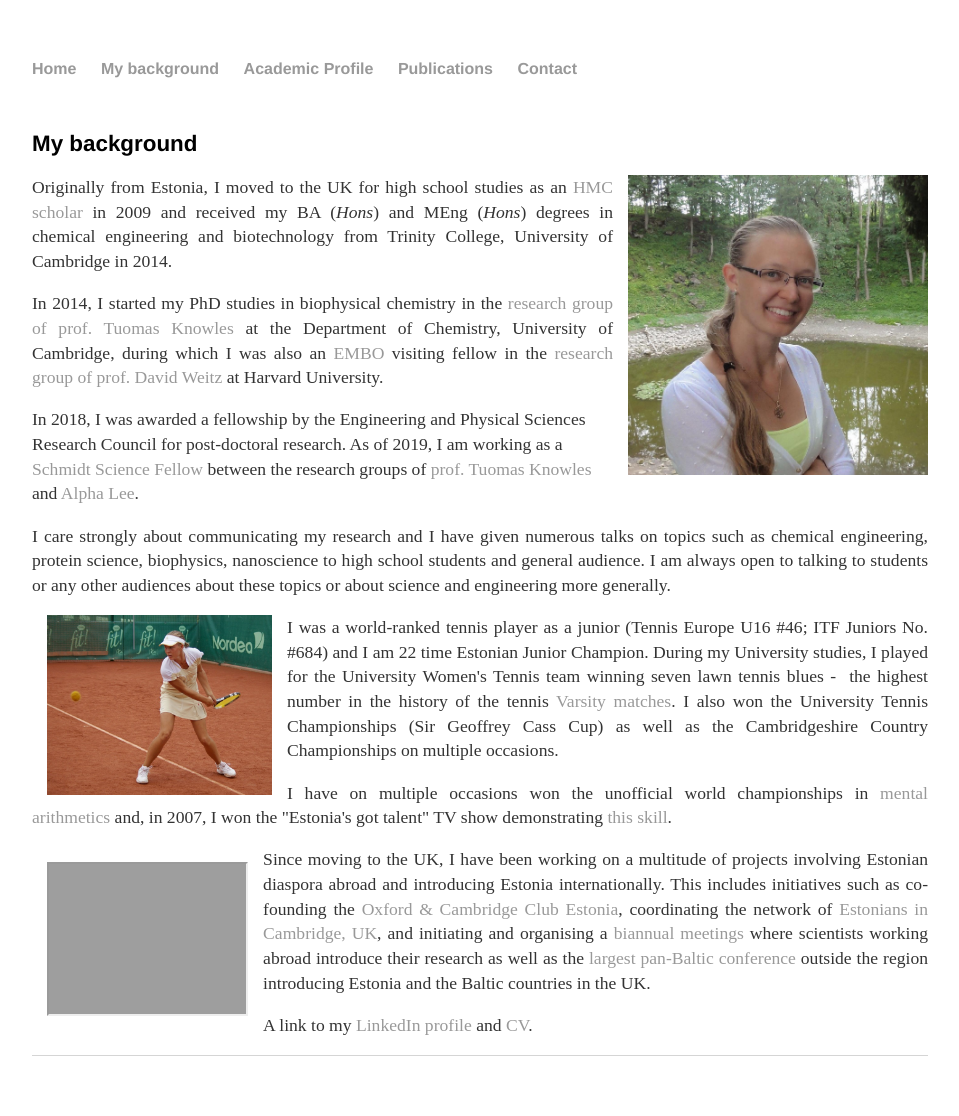
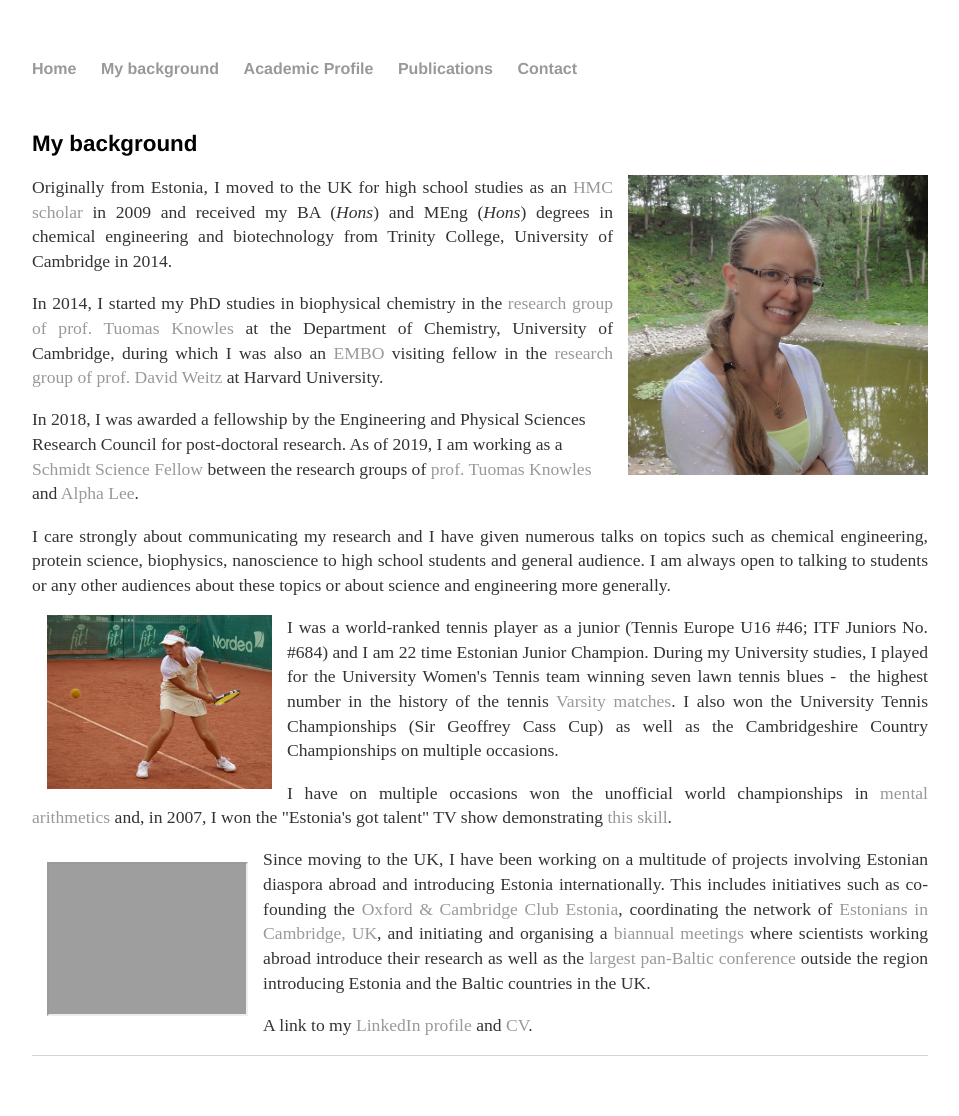
Before and after one commit to kadiliissaar/kadiliissaar.github.io, a Jekyll site: the page built from background/index.html, in a window 1280 px wide. Shown: the whole page, without its empty margins (160-1119 px from the left). Built offline with Jekyll 4.4.1, drawn with Linux system fonts in a browser that asks for light colours; grey boxes are pictures that could not be loaded.

Commit message:
Update index.html

```diff
--- a/background/index.html
+++ b/background/index.html
@@ -27,7 +27,7 @@
 talking to students or any other audiences about these topics or about science and engineering more generally.</p>
 
 	<p align="justify">
-<img src="https://github.com/kadiliissaar/kadiliissaar.github.io/raw/master/Photos/Kadi_tennis1.jpg" style="float:left;width:225px;height:180px;margin-left:15px;margin-right:15px">
+<img src="https://github.com/kadiliissaar/kadiliissaar.github.io/raw/master/Photos/Kadi_tennis1.jpg" style="float:left;width:225px;height:174px;margin-left:15px;margin-right:15px">
 I was a world-ranked tennis player as a junior (Tennis Europe U16 #46; ITF Juniors No. #684) and I am 22 time
 Estonian Junior Champion. During my University studies, I played for the University Women's Tennis team winning seven
 lawn tennis blues -  the highest number in the history of the tennis
@@ -43,7 +43,7 @@
 
 
 <p align="justify">
-<iframe width="225" height="180" style="float:left; width:22%; height:105%; margin:15px" src="https://www.youtube.com/embed/wBNrq28ADQY"> </iframe>
+<iframe width="225" height="180" style="float:left; width:22%; height:100%; margin:15px" src="https://www.youtube.com/embed/wBNrq28ADQY"> </iframe>
 Since moving to the UK, I have been working on a multitude of projects involving Estonian
 diaspora abroad and introducing Estonia internationally. This includes initiatives such as co-founding the
 <a href="http://www.oxbridgeestonia.org/">Oxford & Cambridge Club Estonia</a>,
```
